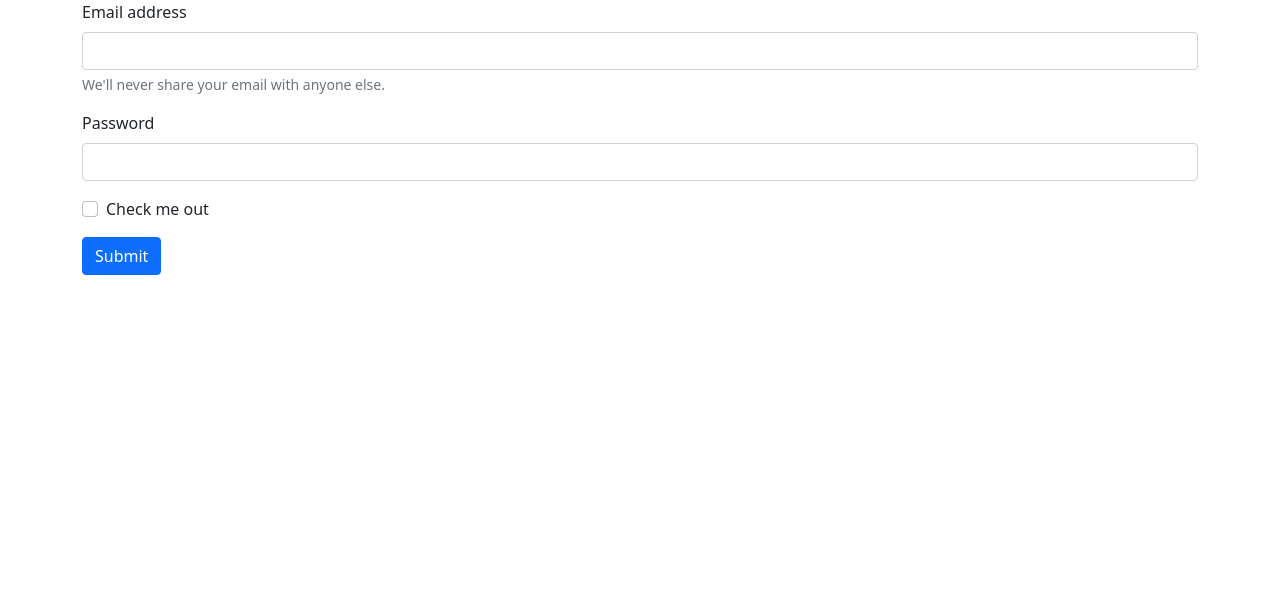
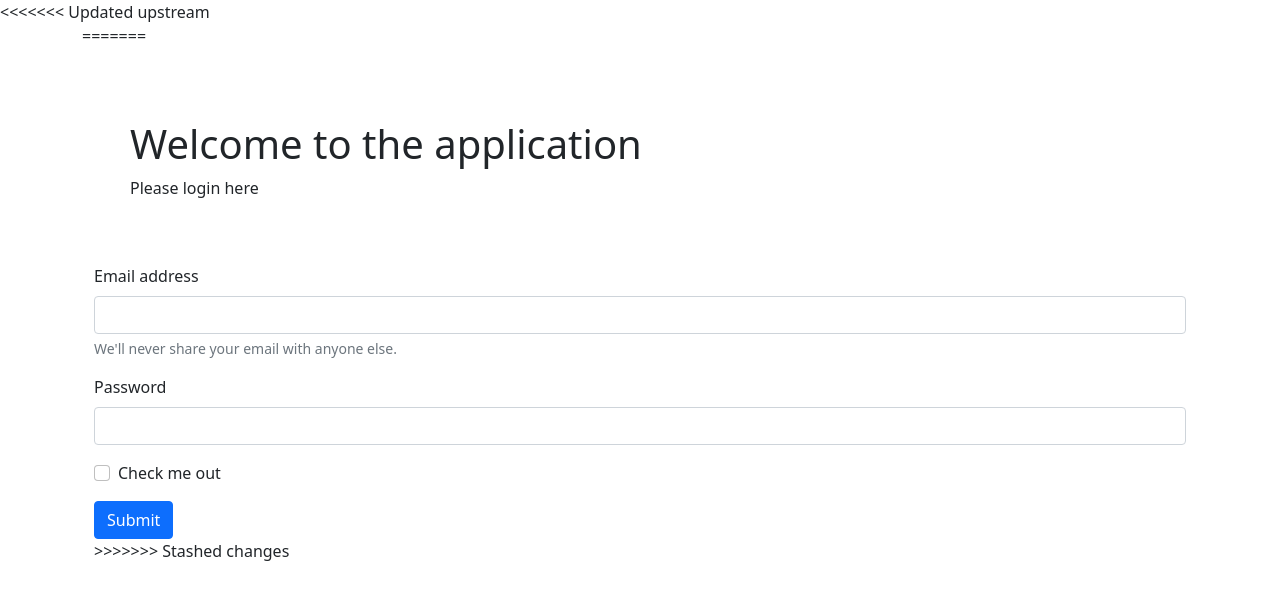
Before and after one commit to AlphaRomeoMike/veolia-speridian, an Angular app: page / in a window 1280 px wide. Shown: the top 600 px of the page. Built offline with nearby package versions, Linux system fonts and the light colour scheme.

Commit message:
fixed conflit

```diff
--- a/src/app/app-routing.module.ts
+++ b/src/app/app-routing.module.ts
@@ -9,6 +9,9 @@ const routes: Routes = [
 
 @NgModule({
   imports: [RouterModule.forRoot(routes)],
-  exports: [RouterModule]
+  exports: [
+    RouterModule,
+
+  ]
 })
 export class AppRoutingModule { }
--- a/src/app/app.component.html
+++ b/src/app/app.component.html
@@ -1,3 +1,15 @@
+<<<<<<< Updated upstream
 <div class="container">
   <router-outlet></router-outlet>
+=======
+<div class="mt-4 p-5 rounded">
+  <h1>Welcome to the application</h1>
+  <p>Please login here</p>
 </div>
+<div class="container">
+  <router-outlet></router-outlet>
+  <form>
+
+  </form>
+>>>>>>> Stashed changes
+</div>
--- a/src/app/app.module.ts
+++ b/src/app/app.module.ts
@@ -5,6 +5,7 @@ import { AppRoutingModule } from './app-routing.module';
 import { AppComponent } from './app.component';
 import { NgbModule } from '@ng-bootstrap/ng-bootstrap';
 import { LoginComponent } from './login/login.component';
+import { ReactiveFormsModule } from '@angular/forms';
 
 @NgModule({
   declarations: [
@@ -14,7 +15,8 @@ import { LoginComponent } from './login/login.component';
   imports: [
     BrowserModule,
     AppRoutingModule,
-    NgbModule
+    NgbModule,
+    ReactiveFormsModule
   ],
   providers: [],
   bootstrap: [AppComponent]
```
Also changed, not shown: 1 other file (tests, documents, lock files or other folders).
